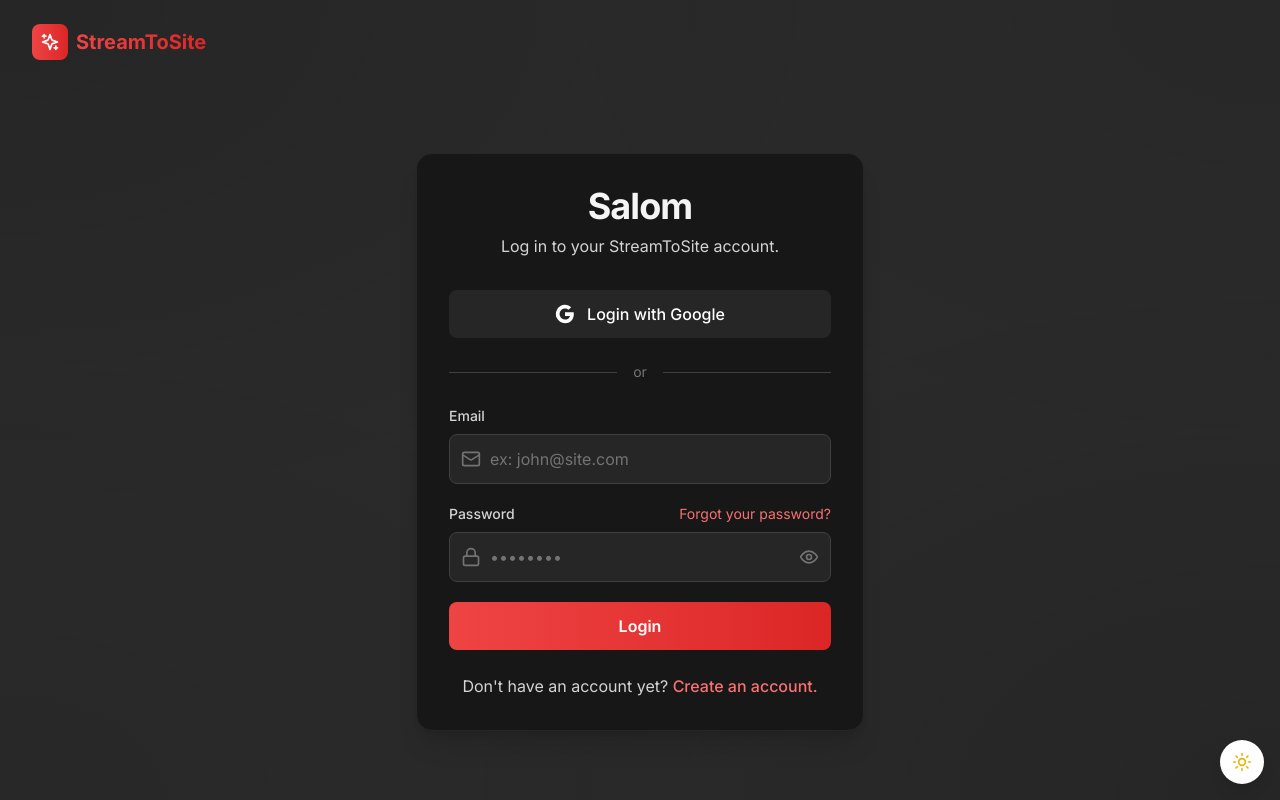
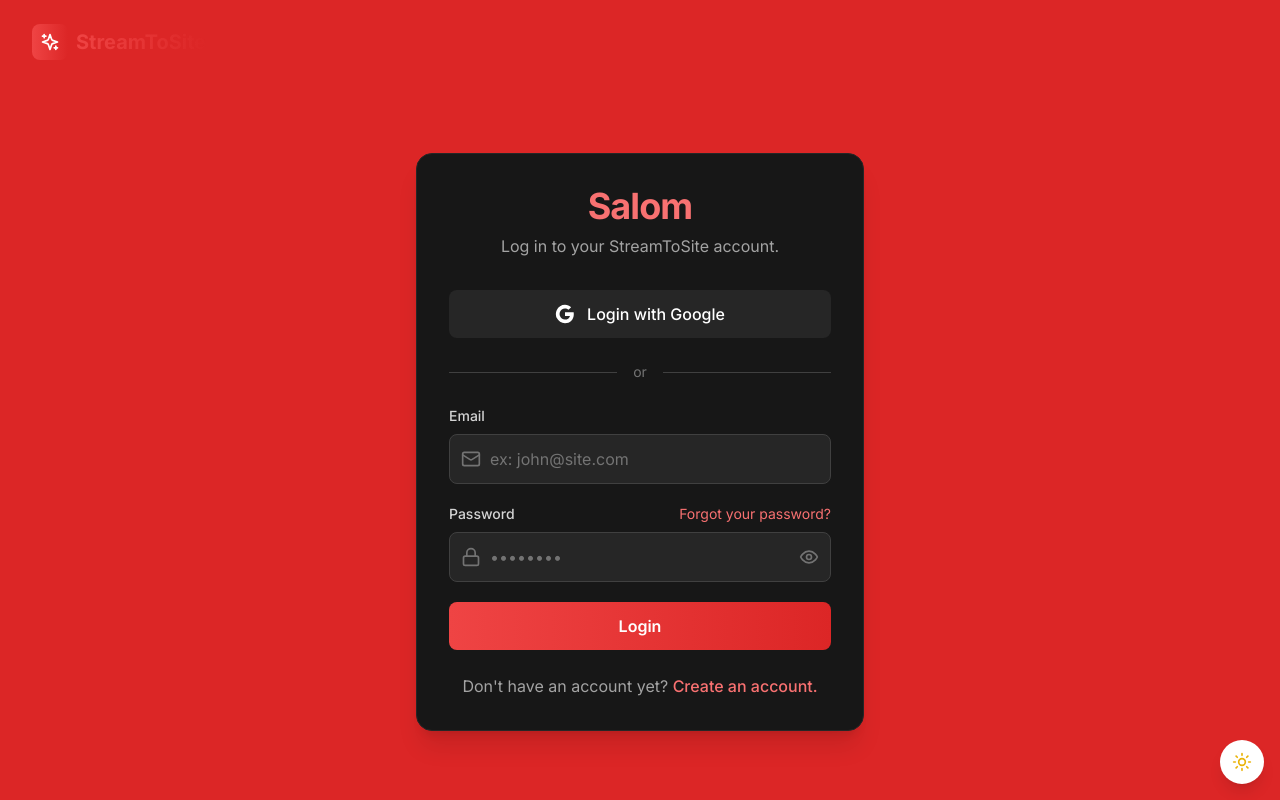
Before and after one commit to Baxa1997/streamToSite, a Next.js app: page /login in a window 1280 px wide. Built offline with nearby package versions, Linux system fonts and the light colour scheme.

Commit message:
Lucid AI: Workspace initialization

```diff
--- a/src/app/login/page.js
+++ b/src/app/login/page.js
@@ -16,7 +16,7 @@
   }
 
   return (
-    <div className="min-h-screen gradient-mesh flex flex-col">
+    <div className="min-h-screen bg-red-600 flex flex-col">
       {/* Header */}
       <header className="px-4 sm:px-6 lg:px-8 py-6">
         <div className="max-w-7xl mx-auto">
```
